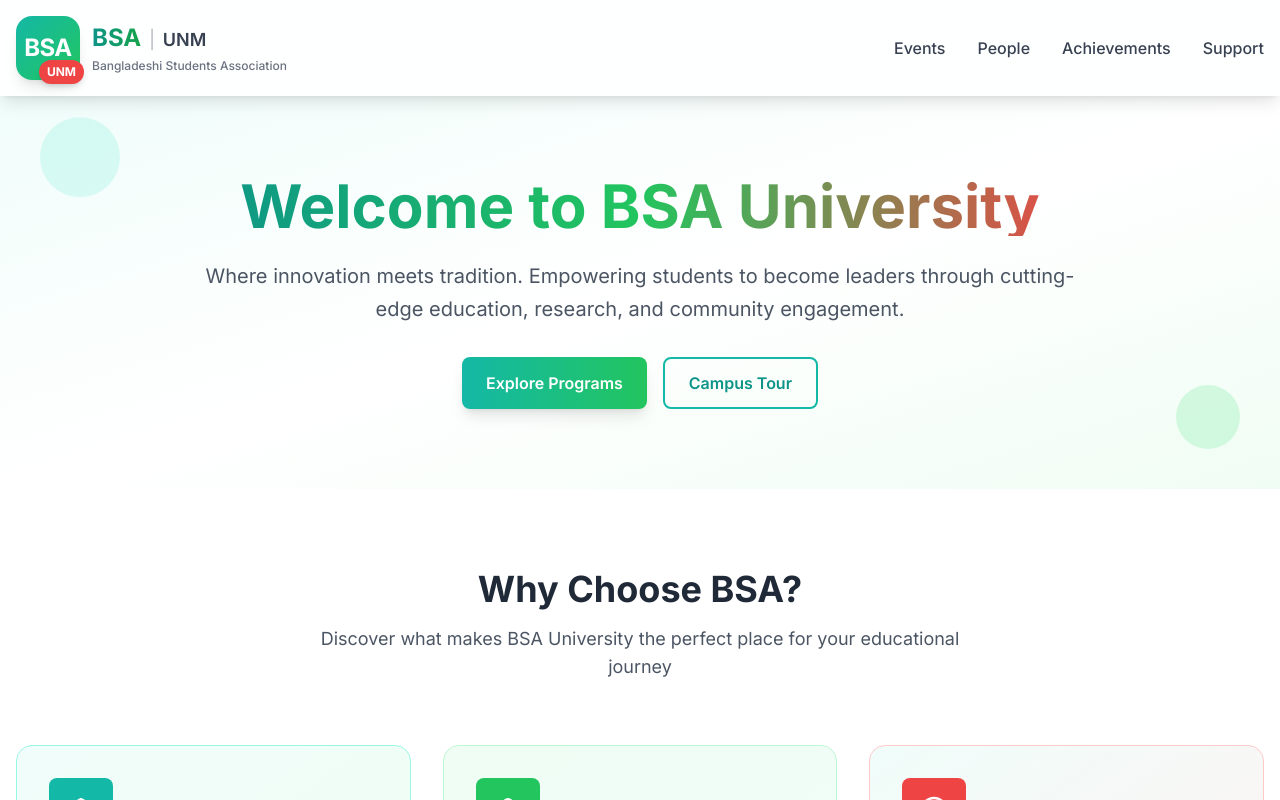
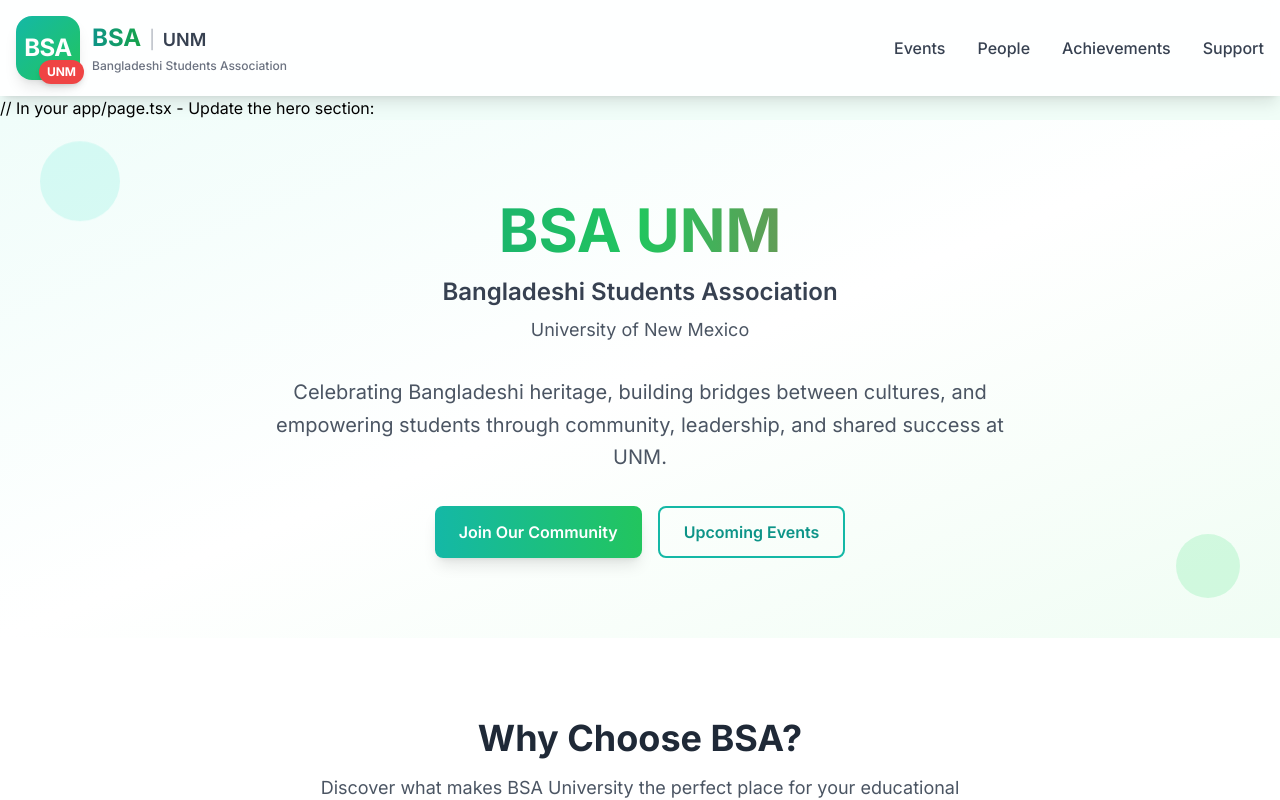
Before and after one commit to SalmanShaikat/bsaunmtesting, a Next.js app: page / in a window 1280 px wide. Shown: the top 800 px of the page. Built offline with nearby package versions, Linux system fonts and the light colour scheme.

Commit message:
Update page.tsx

```diff
--- a/app/page.tsx
+++ b/app/page.tsx
@@ -7,22 +7,34 @@
       <Header />
 
       {/* Hero Section */}
+     // In your app/page.tsx - Update the hero section:
 <section className="relative bg-gradient-to-br from-seafoam-50 via-white to-primary-50 py-20">
   <div className="container mx-auto px-4">
     <div className="max-w-4xl mx-auto text-center">
-            <h1 className="text-5xl md:text-6xl font-bold mb-6 bg-gradient-to-r from-seafoam-600 via-primary-500 to-cherry-500 bg-clip-text text-transparent">
-              Welcome to BSA University
+      {/* Updated Main Heading */}
+      <div className="mb-8">
+        <h1 className="text-5xl md:text-6xl font-bold mb-4 bg-gradient-to-r from-seafoam-600 via-primary-500 to-cherry-500 bg-clip-text text-transparent">
+          BSA UNM
         </h1>
-            <p className="text-xl text-gray-600 mb-8 leading-relaxed">
-              Where innovation meets tradition. Empowering students to become leaders
-              through cutting-edge education, research, and community engagement.
+        <p className="text-2xl text-gray-700 font-semibold mb-2">
+          Bangladeshi Students Association
         </p>
+        <p className="text-lg text-gray-600">
+          University of New Mexico
+        </p>
+      </div>
+
+      <p className="text-xl text-gray-600 mb-8 leading-relaxed max-w-3xl mx-auto">
+        Celebrating Bangladeshi heritage, building bridges between cultures, and empowering students
+        through community, leadership, and shared success at UNM.
+      </p>
+
       <div className="flex flex-col sm:flex-row gap-4 justify-center">
         <button className="btn-primary">
-                Explore Programs
+          Join Our Community
         </button>
         <button className="border-2 border-seafoam-500 text-seafoam-600 hover:bg-seafoam-500 hover:text-white font-semibold py-3 px-6 rounded-lg transition-all duration-300">
-                Campus Tour
+          Upcoming Events
         </button>
       </div>
     </div>
```
Lines whose indentation alone changed are shown as unchanged.
